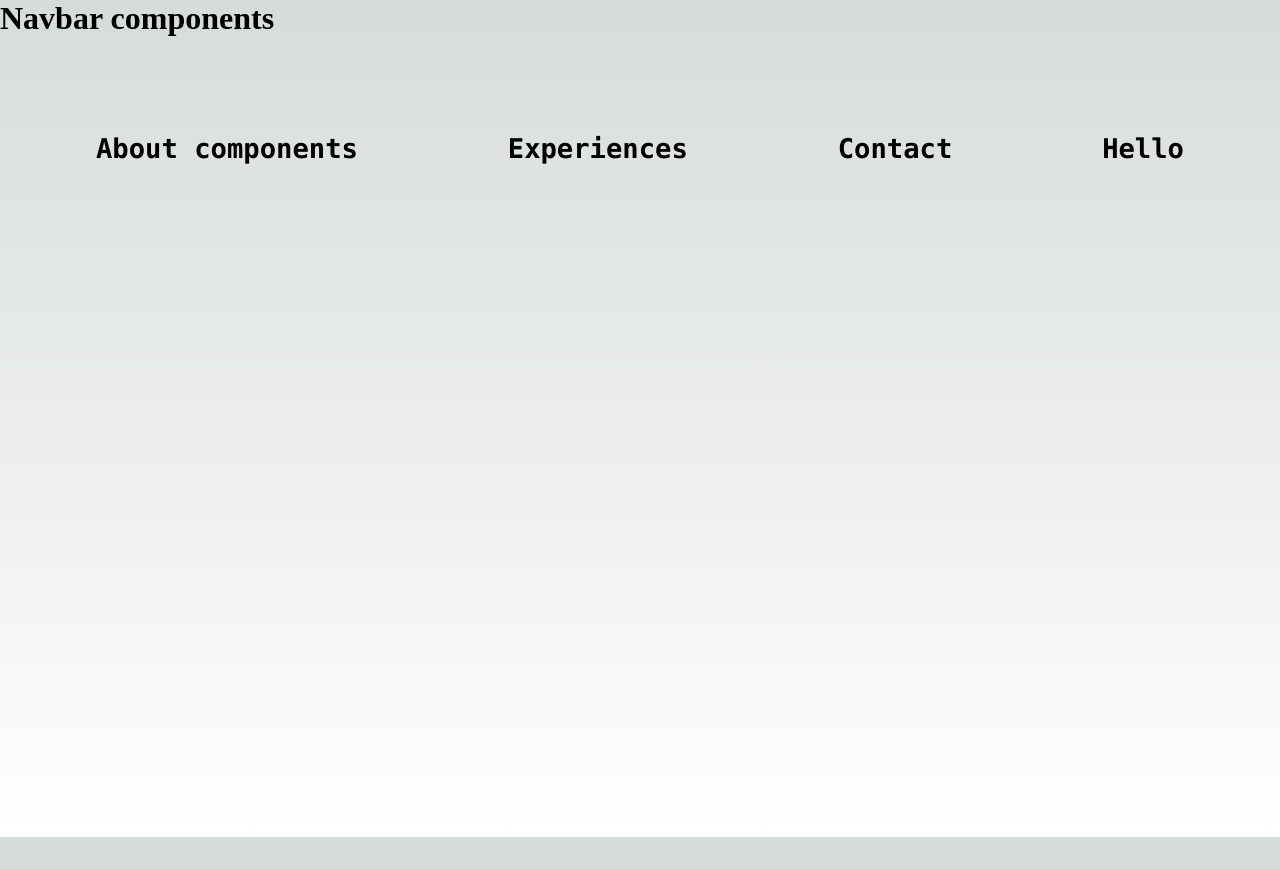
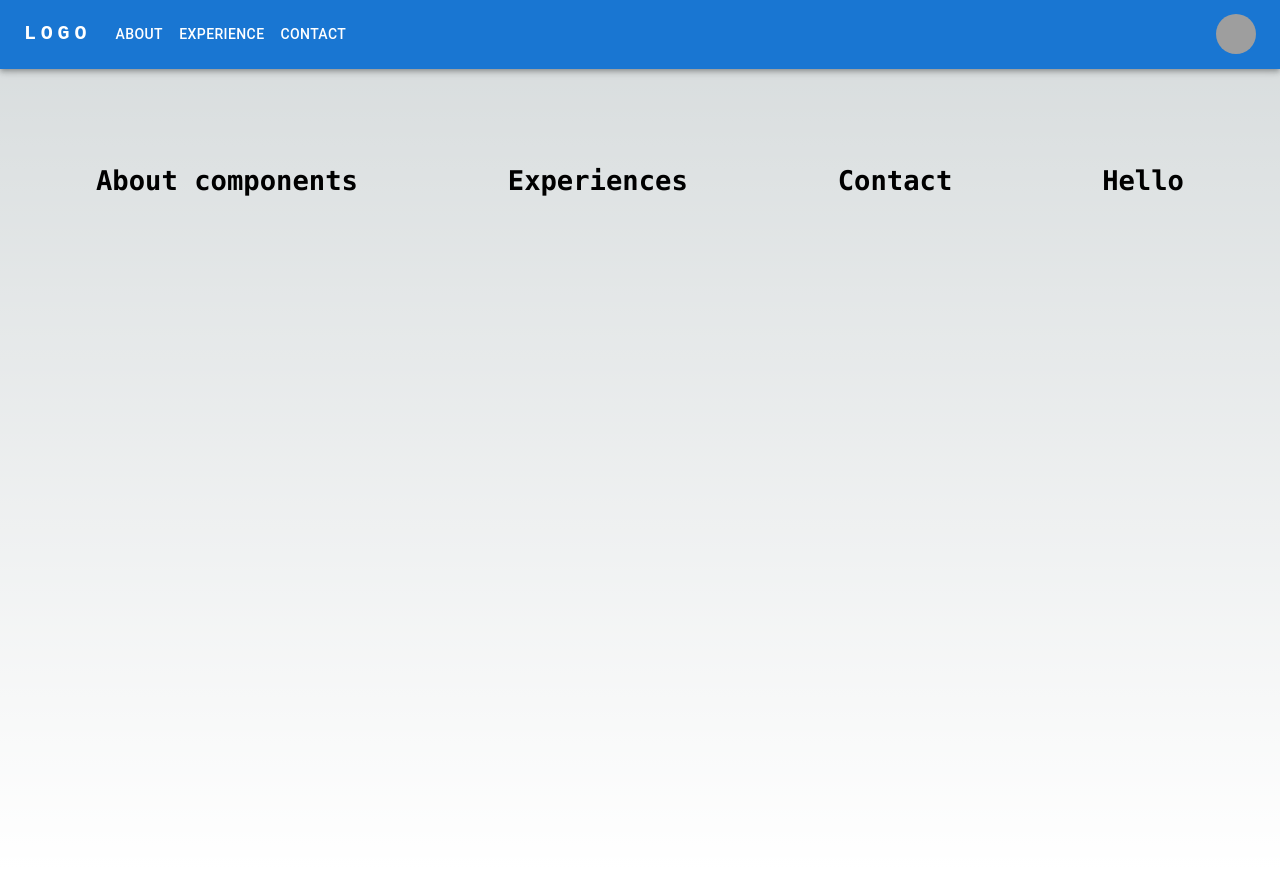
Before and after one commit to EenMac/Template-page-update, a Next.js app: page / in a window 1280 px wide. Before the commit the page ends 837 px from the top, so only its background shows below. Built offline with nearby package versions, Linux system fonts and the light colour scheme; grey boxes are pictures that could not be loaded.

Commit message:
Navbar Updated

```diff
--- a/src/components/navBar.tsx
+++ b/src/components/navBar.tsx
@@ -1,12 +1,172 @@
-import React from 'react'
+'use client'
 import styles from "../app/page.module.css"
+import * as React from 'react';
+import AppBar from '@mui/material/AppBar';
+import Box from '@mui/material/Box';
+import Toolbar from '@mui/material/Toolbar';
+import IconButton from '@mui/material/IconButton';
+import Typography from '@mui/material/Typography';
+import Menu from '@mui/material/Menu';
+// import MenuIcon from '@mui/icons-material/Menu';
+import Container from '@mui/material/Container';
+import Avatar from '@mui/material/Avatar';
+import Button from '@mui/material/Button';
+import Tooltip from '@mui/material/Tooltip';
+import MenuItem from '@mui/material/MenuItem';
 
-function NavBar() {
+
+// import AdbIcon from '@mui/icons-material/Adb';
+
+
+
+const pages = ['About', 'Experience', 'Contact'];
+const settings = ['Profile', 'Account', 'Dashboard', 'Logout'];
+
+export default function NavBar() {
+
+  const [anchorElNav, setAnchorElNav] = React.useState<null | HTMLElement>(null);
+  const [anchorElUser, setAnchorElUser] = React.useState<null | HTMLElement>(null);
+
+
+  const handleOpenNavMenu = (event: React.MouseEvent<HTMLElement>) => {
+    setAnchorElNav(event.currentTarget);
+  };
+  const handleOpenUserMenu = (event: React.MouseEvent<HTMLElement>) => {
+    setAnchorElUser(event.currentTarget);
+  };
+
+  const handleCloseNavMenu = () => {
+    setAnchorElNav(null);
+  };
+
+  const handleCloseUserMenu = () => {
+    setAnchorElUser(null);
+  };
+
+
+
+
   return (
-    <div className={styles.navBar}>
-        <h1>Navbar components</h1>
-    </div>
+    <AppBar position="static">
+      <Container maxWidth="xl">
+        <Toolbar disableGutters>
+          {/* <AdbIcon sx={{ display: { xs: 'none', md: 'flex' }, mr: 1 }} /> */}
+          <Typography
+            variant="h6"
+            noWrap
+            component="a"
+            href="/"
+            sx={{
+              mr: 2,
+              display: { xs: 'none', md: 'flex' },
+              fontFamily: 'monospace',
+              fontWeight: 700,
+              letterSpacing: '.3rem',
+              color: 'inherit',
+              textDecoration: 'none',
+            }}
+          >
+            LOGO
+          </Typography>
+
+          <Box sx={{ flexGrow: 1, display: { xs: 'flex', md: 'none' } }}>
+            <IconButton
+              size="large"
+              aria-label="account of current user"
+              aria-controls="menu-appbar"
+              aria-haspopup="true"
+              onClick={handleOpenNavMenu}
+              color="inherit"
+            >
+              {/* <MenuIcon /> */}
+            </IconButton>
+            <Menu
+              id="menu-appbar"
+              anchorEl={anchorElNav}
+              anchorOrigin={{
+                vertical: 'bottom',
+                horizontal: 'left',
+              }}
+              keepMounted
+              transformOrigin={{
+                vertical: 'top',
+                horizontal: 'left',
+              }}
+              open={Boolean(anchorElNav)}
+              onClose={handleCloseNavMenu}
+              sx={{
+                display: { xs: 'block', md: 'none' },
+              }}
+            >
+              {pages.map((page) => (
+                <MenuItem key={page} onClick={handleCloseNavMenu}>
+                  <Typography textAlign="center">{page}</Typography>
+                </MenuItem>
+              ))}
+            </Menu>
+          </Box>
+          {/* <AdbIcon sx={{ display: { xs: 'flex', md: 'none' }, mr: 1 }} /> */}
+          <Typography
+            variant="h5"
+            noWrap
+            component="a"
+            href=""
+            sx={{
+              mr: 2,
+              display: { xs: 'flex', md: 'none' },
+              flexGrow: 1,
+              fontFamily: 'monospace',
+              fontWeight: 700,
+              letterSpacing: '.3rem',
+              color: 'inherit',
+              textDecoration: 'none',
+            }}
+          >
+            LOGO
+          </Typography>
+          <Box sx={{ flexGrow: 1, display: { xs: 'none', md: 'flex' } }}>
+            {pages.map((page) => (
+              <Button
+                key={page}
+                onClick={handleCloseNavMenu}
+                sx={{ my: 2, color: 'white', display: 'block' }}
+              >
+                {page}
+              </Button>
+            ))}
+          </Box>
+
+          <Box sx={{ flexGrow: 0 }}>
+            <Tooltip title="Open settings">
+              <IconButton onClick={handleOpenUserMenu} sx={{ p: 0 }}>
+                <Avatar alt="Remy Sharp" src="/static/images/avatar/2.jpg" />
+              </IconButton>
+            </Tooltip>
+            <Menu
+              sx={{ mt: '45px' }}
+              id="menu-appbar"
+              anchorEl={anchorElUser}
+              anchorOrigin={{
+                vertical: 'top',
+                horizontal: 'right',
+              }}
+              keepMounted
+              transformOrigin={{
+                vertical: 'top',
+                horizontal: 'right',
+              }}
+              open={Boolean(anchorElUser)}
+              onClose={handleCloseUserMenu}
+            >
+              {settings.map((setting) => (
+                <MenuItem key={setting} onClick={handleCloseUserMenu}>
+                  <Typography textAlign="center">{setting}</Typography>
+                </MenuItem>
+              ))}
+            </Menu>
+          </Box>
+        </Toolbar>
+      </Container>
+    </AppBar>
   )
 }
-
-export default NavBar;
```
